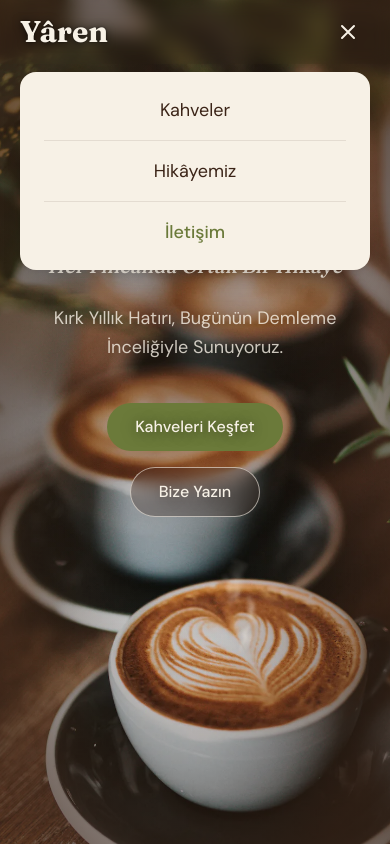
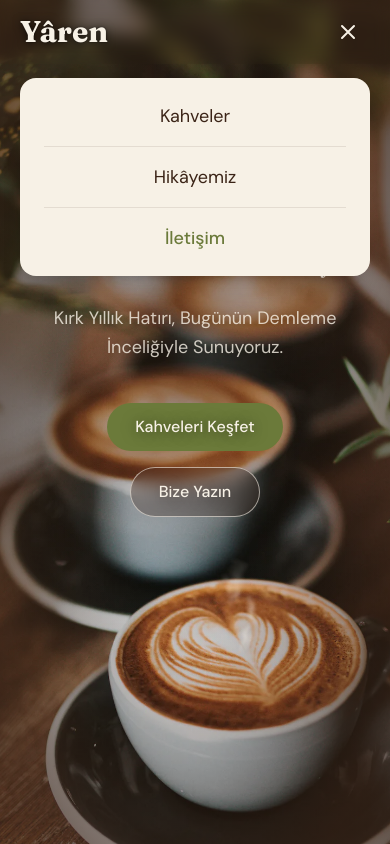
Before and after one commit to eamre/yaren-coffee-one-page, a React (Vite) app: page /#iletisim in a window 390 px wide. Both pictures are taken after a click on the button "Menüyü aç". Shown: the top 844 px of the page. Built offline with nearby package versions, Linux system fonts and the light colour scheme.

Commit message:
style: adjust the spacing of the mobile menu card

```diff
--- a/src/components/layout/MobileMenu.tsx
+++ b/src/components/layout/MobileMenu.tsx
@@ -19,7 +19,7 @@ export function MobileMenu({
       id="mobile-menu"
       aria-label="Mobil menü"
       className={classNames(
-        'absolute inset-x-0 top-full px-5 pt-2 transition-[opacity,visibility] duration-200 md:hidden motion-reduce:transition-none',
+        'absolute inset-x-0 top-full px-5 pt-3.5 transition-[opacity,visibility] duration-200 md:hidden motion-reduce:transition-none',
         isOpen
           ? 'animate-menu-in opacity-100 motion-reduce:animate-none'
           : 'pointer-events-none invisible opacity-0',
```
